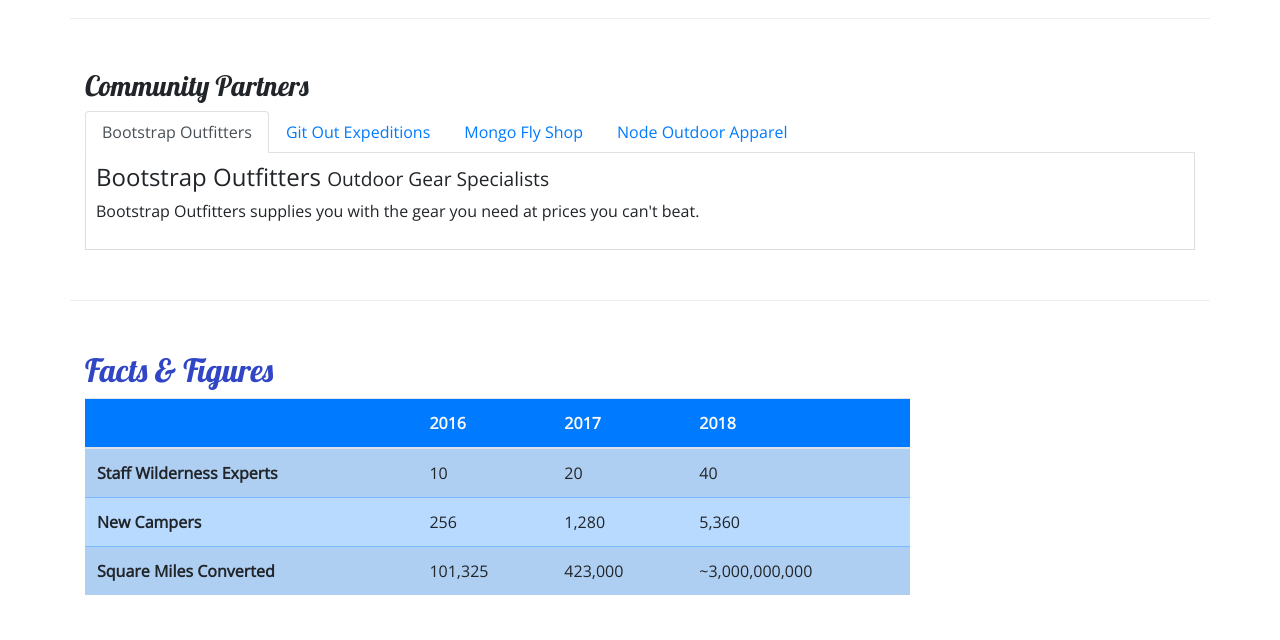
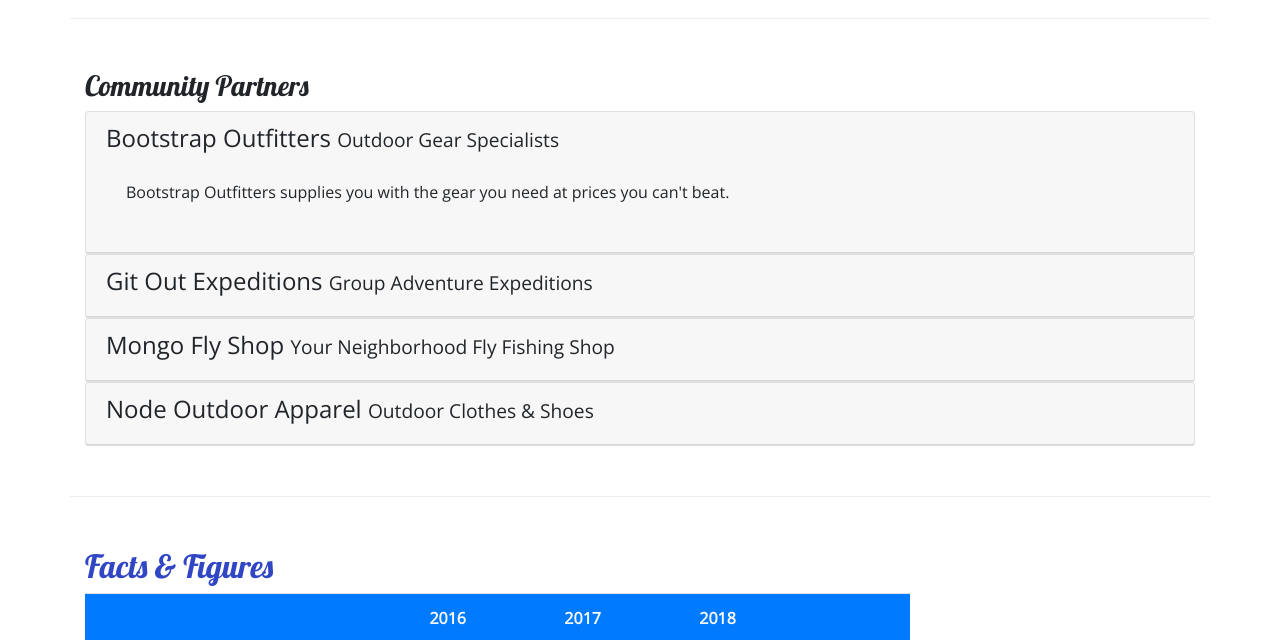
Before and after one commit to ibadra/nucamp-site, a website: page aboutus.html in a window 1280 px wide. Shown: the part 810-1450 px from the top of the page. Drawn offline with nearby package versions, Linux system fonts and the light colour scheme.

Commit message:
Accordion

```diff
--- a/aboutus.html
+++ b/aboutus.html
@@ -30,7 +30,9 @@
       <div class="container">
         <div class="row">
           <div class="col-4 col-sm-3 col-md-2 align-self-center">
-            <a href="index.html"><img class="img-fluid" src="img/logo.png" alt="logo"></a>
+            <a href="index.html"
+              ><img class="img-fluid" src="img/logo.png" alt="logo"
+            /></a>
           </div>
           <div class="col">
             <h1>NuCamp</h1>
@@ -42,7 +44,9 @@
 
     <nav class="navbar navbar-expand-sm navbar-dark sticky-top">
       <div class="container">
-        <a class="navbar-brand" href="index.html"><img src="img/logo.png" alt="logo" width="30" height="30"></a>
+        <a class="navbar-brand" href="index.html"
+          ><img src="img/logo.png" alt="logo" width="30" height="30"
+        /></a>
         <button
           class="navbar-toggler ml-auto"
           type="button"
@@ -123,10 +127,14 @@
         <div class="col">
           <div class="card bg-light mt-3">
             <blockquote class="blockquote card-body">
-              <p class="mb-0">I will not follow where the path my lead, but I will go where there is no path, and I will leave a trail</p>
-              <footer class="blockquote-footer"> Muriel Strode,
-                <cite title="Source Title">"Wind-Wafted Wild Flowers" -
-                  The Open Court, 1903
+              <p class="mb-0">
+                I will not follow where the path my lead, but I will go where
+                there is no path, and I will leave a trail
+              </p>
+              <footer class="blockquote-footer">
+                Muriel Strode,
+                <cite title="Source Title"
+                  >"Wind-Wafted Wild Flowers" - The Open Court, 1903
                 </cite>
               </footer>
             </blockquote>
@@ -137,44 +145,76 @@
       <div class="row row-content">
         <div class="col">
           <h3>Community Partners</h3>
-            <ul class="nav nav-tabs">
-              <li class="nav-item"><a class="nav-link active" href="#bootstrap" role="tab" data-toggle="tab">Bootstrap Outfitters</a></li>
-              <li class="nav-item"><a class="nav-link" href="#git" role="tab" data-toggle="tab">Git Out Expeditions</a></li>
-              <li class="nav-item"><a class="nav-link" href="#mongo" role="tab" data-toggle="tab">Mongo Fly Shop</a></li>
-              <li class="nav-item"><a class="nav-link" href="#node" role="tab" data-toggle="tab">Node Outdoor Apparel</a></li>
-            </ul>
-            <div class="tab-content">
-              <div role="tabpanel" class="tab-pane fade show active" id="bootstrap">
-                <h4>Bootstrap Outfitters <small>Outdoor Gear Specialists</small></h4>
+
+          <div id="accordion">
+            <div class="card">
+              <div role="tab" class="card-header">
+                <h4>
+                  <a data-toggle="collapse" data-target="#bootstrap">
+                  Bootstrap Outfitters <small>Outdoor Gear Specialists</small>
+                  </a>
+                </h4>
+                <div class="collapse show" id="bootstrap" data-parent="#accordion">
+                  <div class="card-body">
                     <p class="d-none d-sm-block">
-                  Bootstrap Outfitters supplies you with the gear you need at prices
-                  you can't beat.
+                      Bootstrap Outfitters supplies you with the gear you need at
+                      prices you can't beat.
                     </p>
                   </div>
-              <div role="tabpanel" class="tab-pane fade" id="git">
+                </div>
+              </div>
+            </div>
+            <div class="card">
+              <div role="tab" class="card-header">
                 <h4>
+                  <a class="collapsed" data-toggle="collapse" data-target="#git">
                   Git Out Expeditions <small>Group Adventure Expeditions</small>
+                  </a>
                 </h4>
+                <div class="collapse" id="git" data-parent="#accordion">
+                  <div class="card-body">
                     <p class="d-none d-sm-block">
-                  Join Git Out Expeditions to explore new horizons with a group of
-                  other adventurers!
+                      Join Git Out Expeditions to explore new horizons with a group
+                      of other adventurers!
                     </p>
                   </div>
-              <div role="tabpanel" class="tab-pane fade" id="mongo">
+                </div>
+              </div>
+            </div>
+            <div class="card">
+              <div role="tab" class="card-header">
                 <h4>
-                  Mongo Fly Shop <small>Your Neighborhood Fly Fishing Shop</small>
+                  <a class="collapsed" data-toggle="collapse" data-target="#mongo">
+                  Mongo Fly Shop
+                  <small>Your Neighborhood Fly Fishing Shop</small>
+                  </a>
                 </h4>
+                <div class="collapse" id="mongo" data-parent="#accordion">
+                  <div class="card-body">
                     <p class="d-none d-sm-block">
-                  Need a new fishing pole, a tacklebox, or flies of all kinds? Stop by
-                  Mongo Fly Shop.
+                      Need a new fishing pole, a tacklebox, or flies of all kinds?
+                      Stop by Mongo Fly Shop.
                     </p>
                   </div>
-              <div role="tabpanel" class="tab-pane fade" id="node">
-                <h4>Node Outdoor Apparel <small>Outdoor Clothes & Shoes</small></h4>
+                </div>
+              </div>
+            </div>
+            <div class="card">
+              <div role="tab" class="card-header">
+                <h4>
+                  <a class="collapsed" data-toggle="collapse" data-target="#node">
+                  Node Outdoor Apparel <small>Outdoor Clothes & Shoes</small>
+                  </a>
+                </h4>
+                <div class="collapse" id="node" data-parent="#accordion">
+                  <div class="card-body">
                     <p class="d-none d-sm-block">
-                  From polar fleeces to swimsuits, hiking boots to waders, a visit to
-                  Node will be sure to get you covered.
+                      From polar fleeces to swimsuits, hiking boots to waders, a
+                      visit to Node will be sure to get you covered.
                     </p>
+                  </div>
+                </div>
+              </div>
             </div>
           </div>
         </div>
@@ -211,14 +251,10 @@
                   <td>423,000</td>
                   <td>~3,000,000,000</td>
                 </tr>
-
               </tbody>
             </table>
-
           </div>
-
         </div>
-
       </div>
     </div>
 
@@ -236,10 +272,24 @@
           </div>
           <div class="col-6 col-sm-5 text-center">
             <h5>Social</h5>
-            <a class="btn btn-social-icon btn-instagram" href="http://instagram.com/"><i class="fa fa-instagram"></i></a>
-            <a class="btn btn-social-icon btn-facebook" href="http://facebook.com/"><i class="fa fa-facebook"></i></a>
-            <a class="btn btn-social-icon btn-twitter" href="http://twitter.com/"><i class="fa fa-twitter"></i></a>
-            <a class="btn btn-social-icon btn-google" href="http://youtube.com/"><i class="fa fa-youtube"></i></a>
+            <a
+              class="btn btn-social-icon btn-instagram"
+              href="http://instagram.com/"
+              ><i class="fa fa-instagram"></i
+            ></a>
+            <a
+              class="btn btn-social-icon btn-facebook"
+              href="http://facebook.com/"
+              ><i class="fa fa-facebook"></i
+            ></a>
+            <a
+              class="btn btn-social-icon btn-twitter"
+              href="http://twitter.com/"
+              ><i class="fa fa-twitter"></i
+            ></a>
+            <a class="btn btn-social-icon btn-google" href="http://youtube.com/"
+              ><i class="fa fa-youtube"></i
+            ></a>
           </div>
           <div class="col-sm-4 text-center">
             <a role="button" class="btn btn-link" href="tel:+12065551234"
--- a/css/styles.css
+++ b/css/styles.css
@@ -44,10 +44,9 @@ header h2 {
   color: #0275d8;
 }
 
-.tab-content {
-    border: 1px solid #DDD;
-    border-top: none;
-    padding: 10px;
+a, a:hover {
+  color: inherit;
+  text-decoration: none;
 }
 
 /* My borders showing different div
```
Lines whose indentation alone changed are shown as unchanged.
